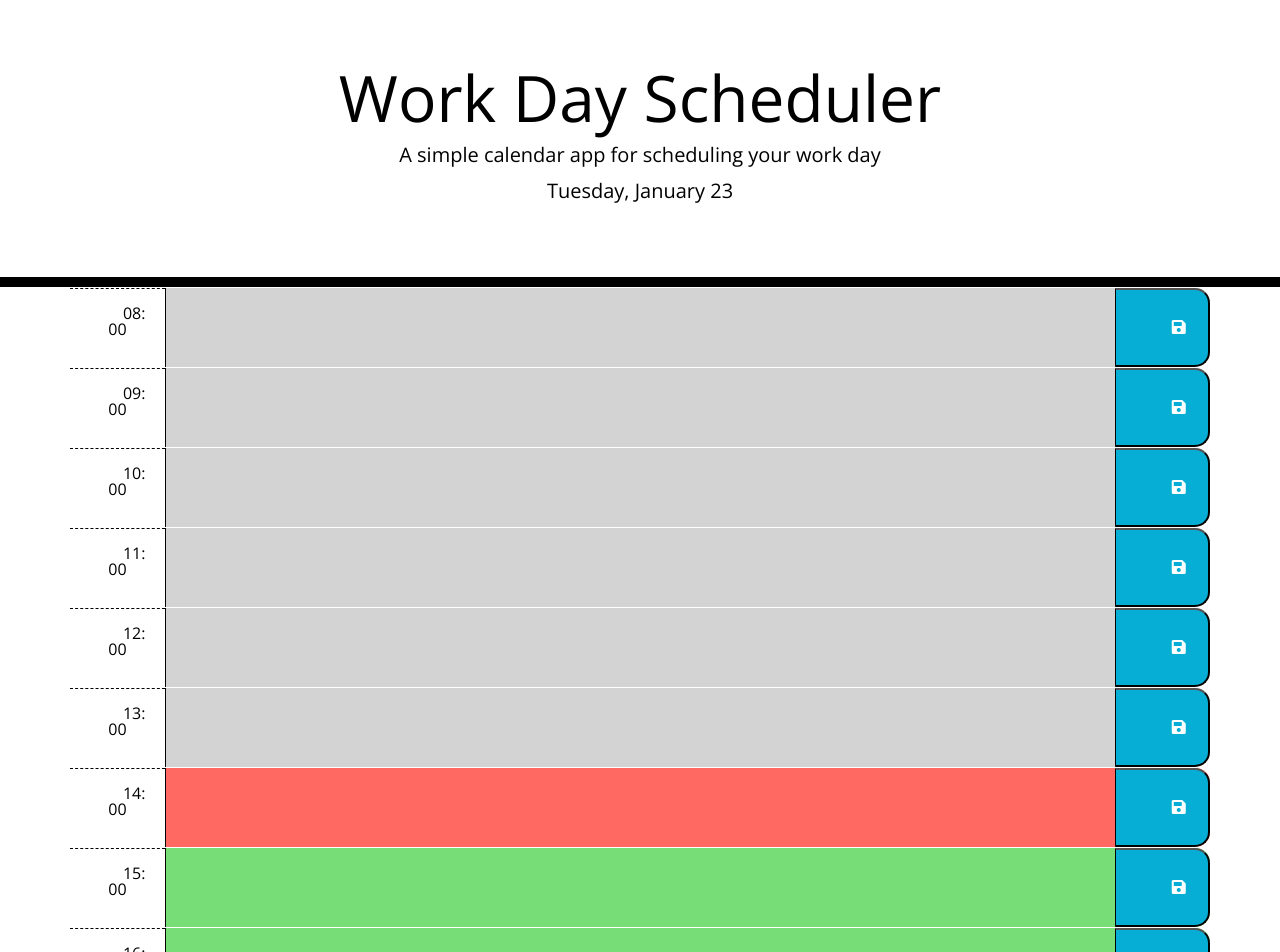
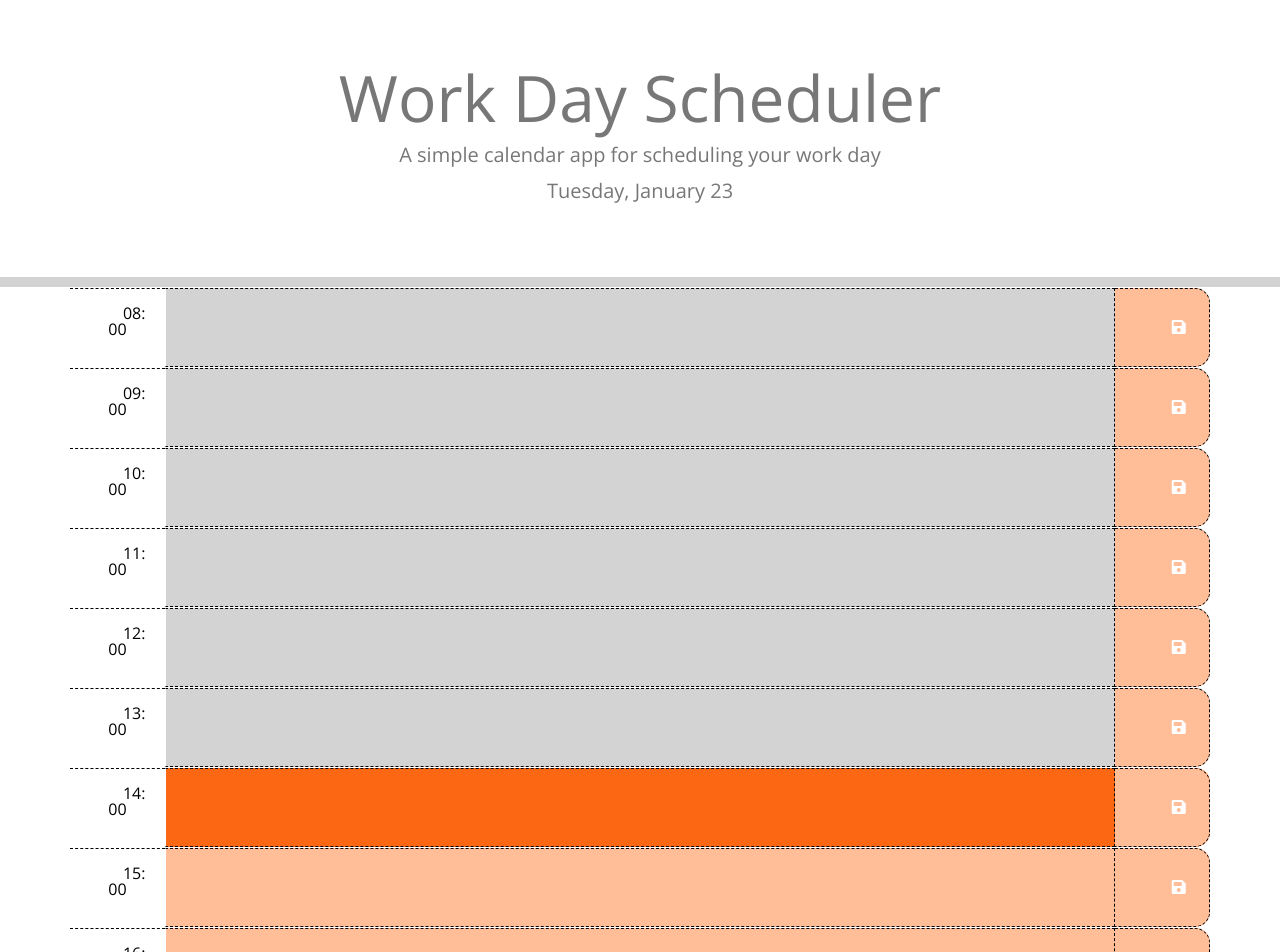
Before and after one commit to Natt5/challenge7-work-day-scheduler, a plain HTML site: page index.html 12-13-10-174.html in a window 1280 px wide. Shown: the top 952 px of the page. Drawn offline with nearby package versions, Linux system fonts and the light colour scheme.

Commit message:
style:customised calendar's colour scheme.

```diff
--- a/scheduler.js
+++ b/scheduler.js
@@ -4,8 +4,6 @@
 //   * Using a date utility library Day.js to work with date and time
 
 $('#currentDay').text(dayjs().format('dddd, MMMM D'));
-
-
 
 // * Present timeblocks for standard business hours when the user scrolls down.
 
--- a/style.css
+++ b/style.css
@@ -6,19 +6,21 @@ body {
 
 textarea {
   background: transparent;
-  border: none;
+  /* border: none; starter pack */
+  border: 1px dashed #000000; /* custom*/
   resize: none;
   color: #000000;
-  border-left: 1px solid black;
+  border-left: 1px solid white;
   padding: 10px;
 }
 
 header {
   text-align: center;
   background-color: transparent;
-  color: black;
+  /* color: black; */
+  color: rgb(119, 119, 119);
   border-radius: 0;
-  border-bottom: 10px solid black;
+  border-bottom: 10px solid #d3d3d3;
   padding: 60px;
 }
 
@@ -49,24 +51,30 @@ header {
 }
 
 .present {
-  background-color: #ff6961;
+  background-color: #fb6712;
   color: white;
 }
 
 .future {
-  background-color: #77dd77;
+  background-color: #ffbe98;
   color: white;
 }
 
 .saveBtn {
-  border-left: 1px solid black;
+  /* border-left: 1px dashed #000000; starter pack*/
+  border-left: none;
+  border-right: 1px dashed #000000;
+  border-top: 1px dashed #000000;
+  border-bottom: 1px dashed #000000;
   border-top-right-radius: 15px;
   border-bottom-right-radius: 15px;
-  background-color: #06aed5;
+  background-color: #ffbe98;
   color: white;
+  transition: transform 0.3s ease-in-out, background-color 0.3s ease-in-out; /* Add transition for transform and background color */
 }
 
 .saveBtn i:hover {
   font-size: 20px;
-  transition: all 0.3s ease-in-out;
+  /* transition: all 0.3s ease-in-out; starter pack*/
+  transform: scale(1.5); /* Enlarge button slightly on hover custom*/
 }
```
